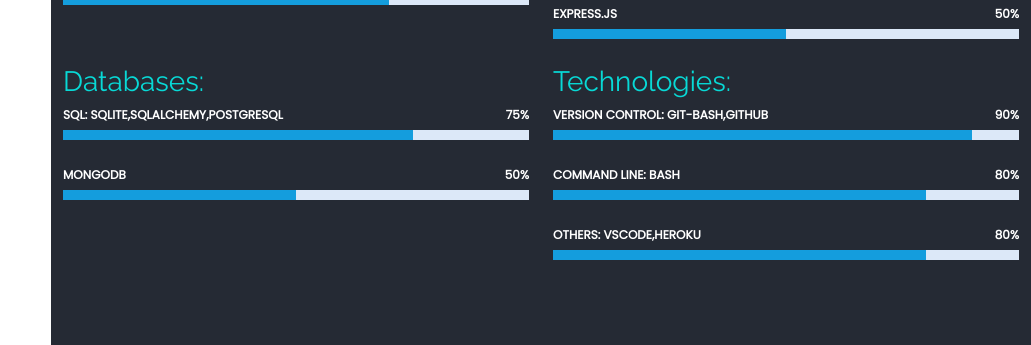
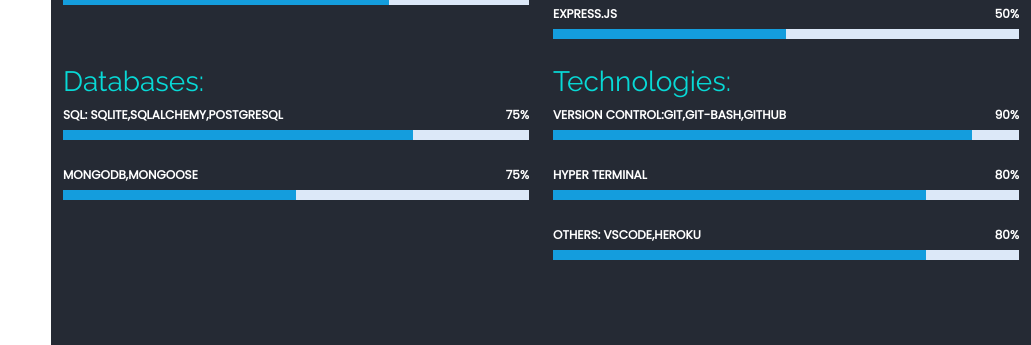
Before and after one commit to Akash-Singh04/MyPersonalWebsite, a Flask app: page / in a window 1280 px wide. Shown: the part 2176-2521 px from the top of the page, without its empty margins (249-1280 px from the left). Run offline with Flask 3, Linux system fonts and the light colour scheme; some libraries are stand-ins or nearby versions.

Commit message:
Added Mongoose

```diff
--- a/My Personal Website/templates/index.html
+++ b/My Personal Website/templates/index.html
@@ -239,7 +239,7 @@
             </div>
 
             <div class="progress">
-              <span class="skill">MongoDB <i class="val">50%</i></span>
+              <span class="skill">MongoDB,Mongoose<i class="val">75%</i></span>
               <div class="progress-bar-wrap">
                 <div class="progress-bar" role="progressbar" aria-valuenow="50" aria-valuemin="0" aria-valuemax="100"></div>
               </div>
@@ -249,13 +249,13 @@
           <div class="col-lg-6" data-aos="fade-up" data-aos-delay="100">
             <h3 class="header-bg">Technologies:</h3>
               <div class="progress">
-                <span class="skill">Version Control: GIT-BASH,GITHUB<i class="val">90%</i></span>
+                <span class="skill">Version Control:GIT,GIT-BASH,GITHUB<i class="val">90%</i></span>
                 <div class="progress-bar-wrap">
                   <div class="progress-bar" role="progressbar" aria-valuenow="90" aria-valuemin="0" aria-valuemax="100"></div>
                 </div>
               </div>
               <div class="progress">
-                  <span class="skill">Command Line: BASH<i class="val">80%</i></span>
+                  <span class="skill">Hyper Terminal<i class="val">80%</i></span>
                   <div class="progress-bar-wrap">
                     <div class="progress-bar" role="progressbar" aria-valuenow="80" aria-valuemin="0" aria-valuemax="100"></div>
                   </div>
```
